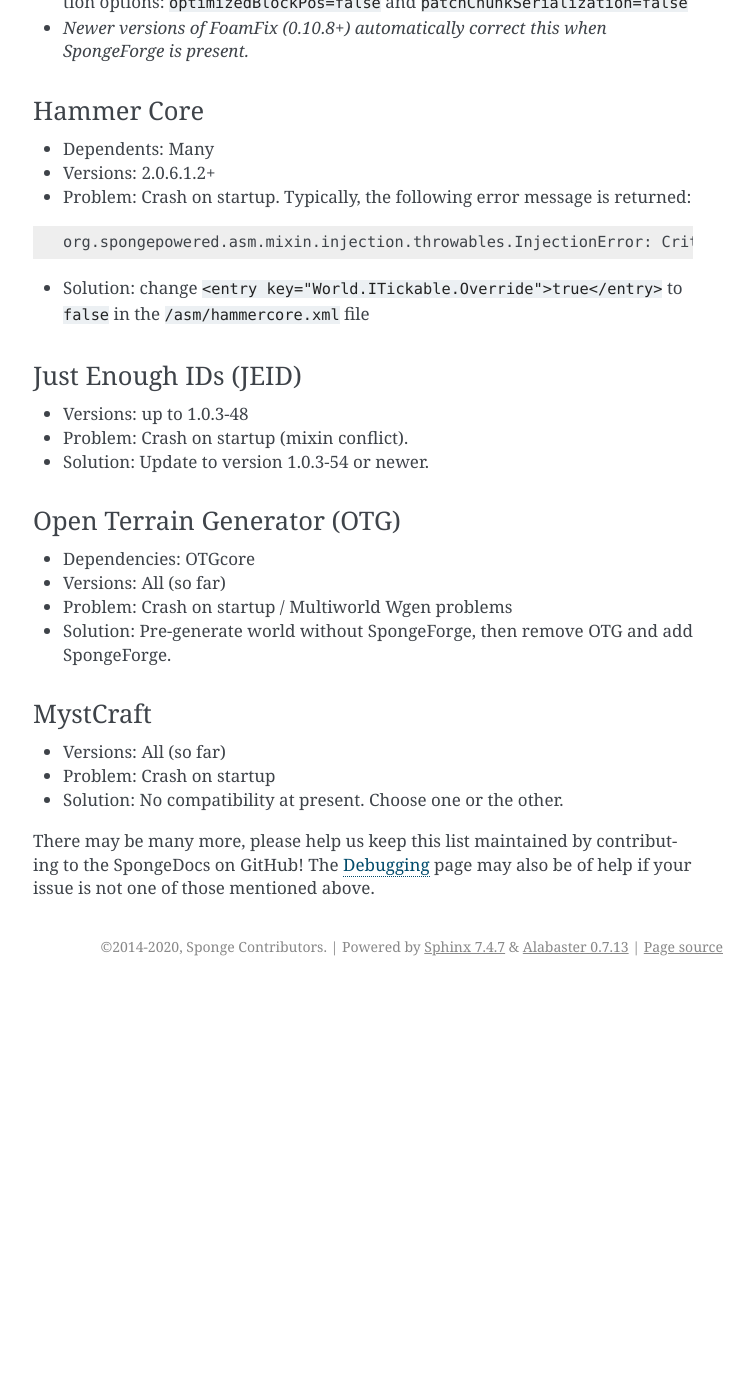
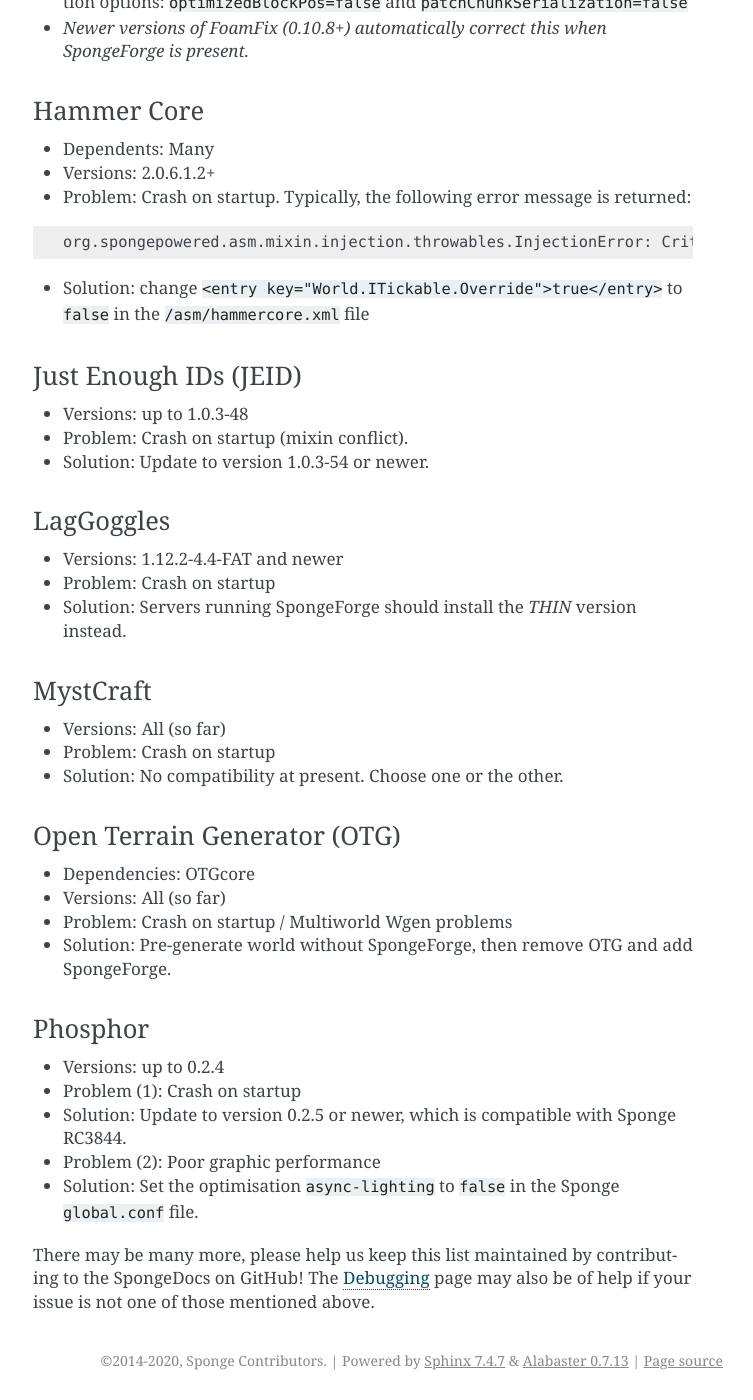
Before and after one commit to SpongePowered/SpongeDocs, a Sphinx documentation site: the page built from source/server/spongineer/incompatible.rst, in a window 1280 px wide and 1400 px high, scrolled down 1071 px. Shown: the whole window, without its empty margins (387-1140 px from the left). Built offline with Sphinx 7.4.7, drawn with Linux system fonts in a browser that asks for light colours; pages that are not in the unit, such as notebooks, are missing from menus; before the commit the page ends 2057 px from its top, so only the background shows below that; some of the changed text lies outside the part shown.

Commit message:
Add LagGoggles, Phosphor (#831)
* Add LagGoggles, Phosphor

* Fix backticks

```diff
--- a/source/server/spongineer/incompatible.rst
+++ b/source/server/spongineer/incompatible.rst
@@ -58,6 +58,18 @@
 - Problem: Crash on startup (mixin conflict).
 - Solution: Update to version 1.0.3-54 or newer.
 
+LagGoggles
+~~~~~~~~~~
+- Versions: 1.12.2-4.4-FAT and newer
+- Problem: Crash on startup
+- Solution: Servers running SpongeForge should install the `THIN` version instead.
+
+MystCraft
+~~~~~~~~~
+- Versions: All (so far)
+- Problem: Crash on startup
+- Solution: No compatibility at present. Choose one or the other.
+
 Open Terrain Generator (OTG)
 ~~~~~~~~~~~~~~~~~~~~~~~~~~~~
 - Dependencies: OTGcore
@@ -65,11 +77,13 @@
 - Problem: Crash on startup / Multiworld Wgen problems
 - Solution: Pre-generate world without SpongeForge, then remove OTG and add SpongeForge.
 
-MystCraft
-~~~~~~~~~
-- Versions: All (so far)
-- Problem: Crash on startup
-- Solution: No compatibility at present. Choose one or the other.
+Phosphor
+~~~~~~~~
+- Versions: up to 0.2.4
+- Problem (1): Crash on startup
+- Solution: Update to version 0.2.5 or newer, which is compatible with Sponge RC3844.
+- Problem (2): Poor graphic performance
+- Solution: Set the optimisation ``async-lighting`` to ``false`` in the Sponge ``global.conf`` file.
 
 There may be many more, please help us keep this list maintained by contributing to the SpongeDocs on GitHub!
 The :doc:`debugging` page may also be of help if your issue is not one of those mentioned above.
```
